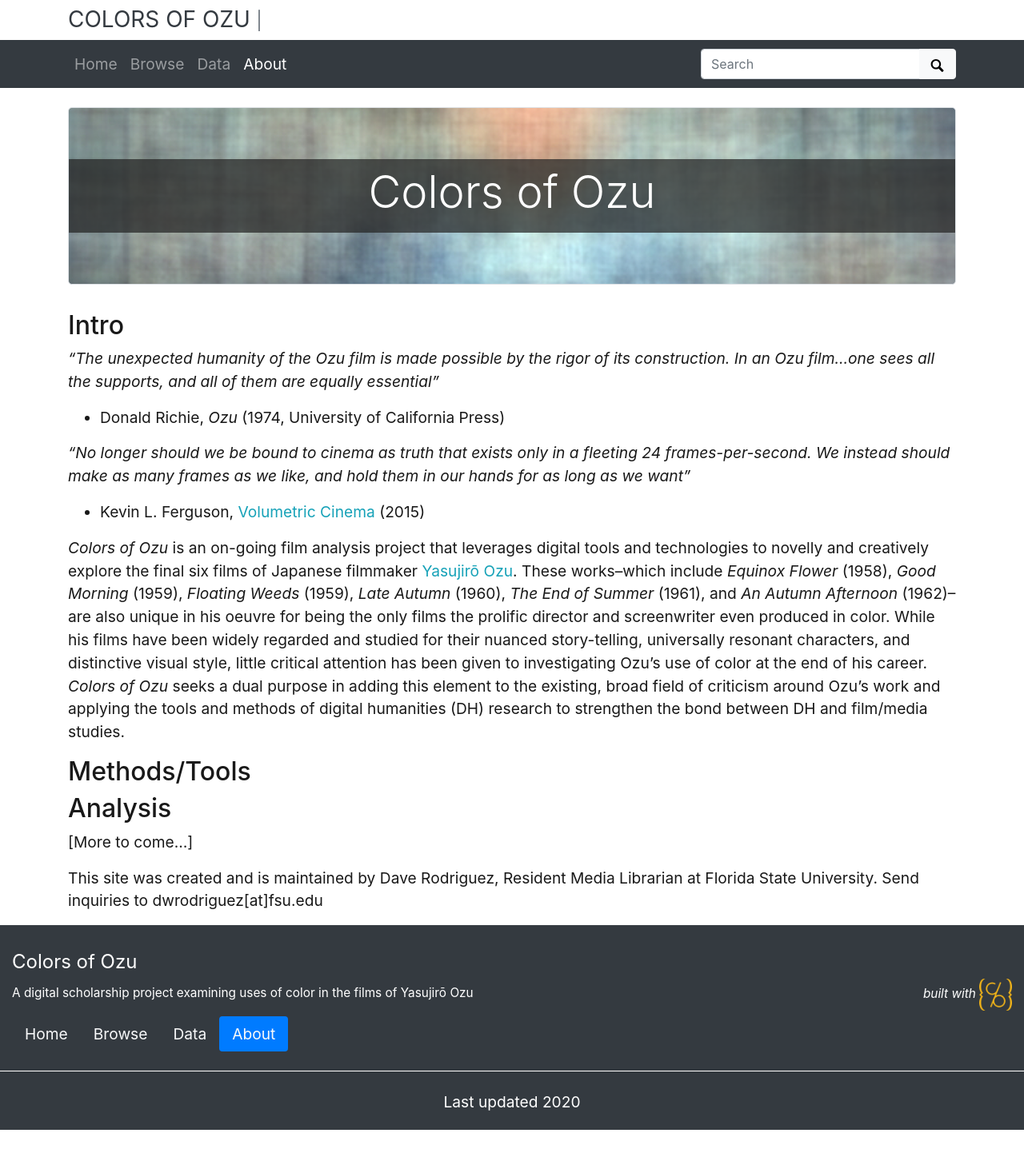
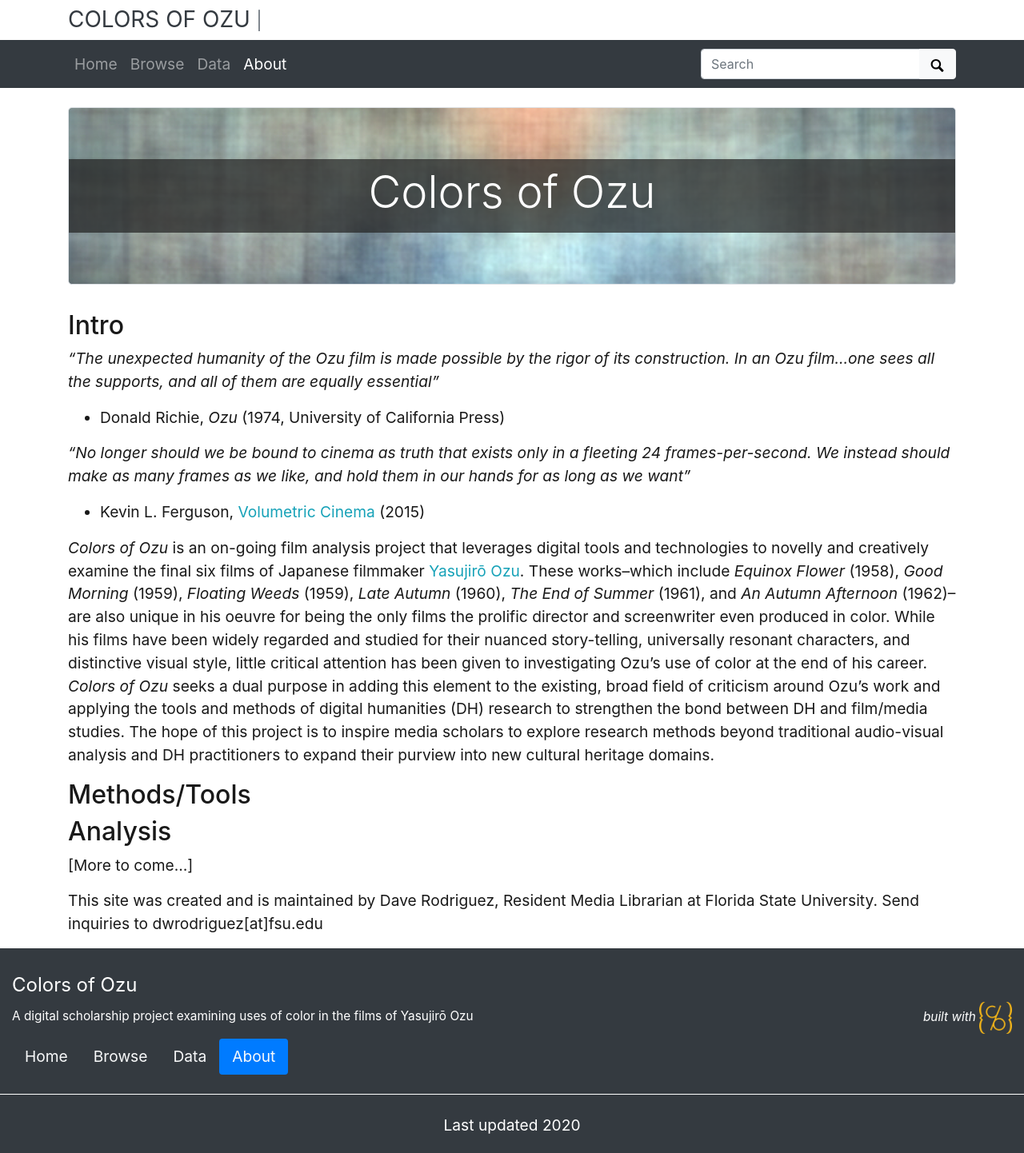
Before and after one commit to drodz11/colors-of-ozu, a Jekyll site: the page built from pages/about.md, in a window 1280 px wide. Shown: the whole page at 80% size. Built offline with Jekyll 4.4.1, drawn with Linux system fonts in a browser that asks for light colours; before the commit the page ends 1413 px from its top, so only the background shows below that.

Commit message:
Update about.md

```diff
--- a/pages/about.md
+++ b/pages/about.md
@@ -18,7 +18,7 @@
 We instead should make as many frames as we like, and hold them in our hands for as long as we want"_
 - Kevin L. Ferguson, [Volumetric Cinema](http://mediacommons.org/intransition/2015/03/10/volumetric-cinema) (2015)
 
-_Colors of Ozu_ is an on-going film analysis project that leverages digital tools and technologies to novelly and creatively explore the final six films of Japanese filmmaker [Yasujirō Ozu](https://en.wikipedia.org/wiki/Yasujir%C5%8D_Ozu). These works--which include _Equinox Flower_ (1958), _Good Morning_ (1959), _Floating Weeds_ (1959), _Late Autumn_ (1960), _The End of Summer_ (1961), and _An Autumn Afternoon_ (1962)--are also unique in his oeuvre for being the only films the prolific director and screenwriter even produced in color. While his films have been widely regarded and studied for their nuanced story-telling, universally resonant characters, and distinctive visual style, little critical attention has been given to investigating Ozu's use of color at the end of his career. _Colors of Ozu_ seeks a dual purpose in adding this element to the existing, broad field of criticism around Ozu's work and applying the tools and methods of digital humanities (DH) research to strengthen the bond between DH and film/media studies.
+_Colors of Ozu_ is an on-going film analysis project that leverages digital tools and technologies to novelly and creatively examine the final six films of Japanese filmmaker [Yasujirō Ozu](https://en.wikipedia.org/wiki/Yasujir%C5%8D_Ozu). These works--which include _Equinox Flower_ (1958), _Good Morning_ (1959), _Floating Weeds_ (1959), _Late Autumn_ (1960), _The End of Summer_ (1961), and _An Autumn Afternoon_ (1962)--are also unique in his oeuvre for being the only films the prolific director and screenwriter even produced in color. While his films have been widely regarded and studied for their nuanced story-telling, universally resonant characters, and distinctive visual style, little critical attention has been given to investigating Ozu's use of color at the end of his career. _Colors of Ozu_ seeks a dual purpose in adding this element to the existing, broad field of criticism around Ozu's work and applying the tools and methods of digital humanities (DH) research to strengthen the bond between DH and film/media studies. The hope of this project is to inspire media scholars to explore research methods beyond traditional audio-visual analysis and DH practitioners to expand their purview into new cultural heritage domains.
 
 ## Methods/Tools
 
```
